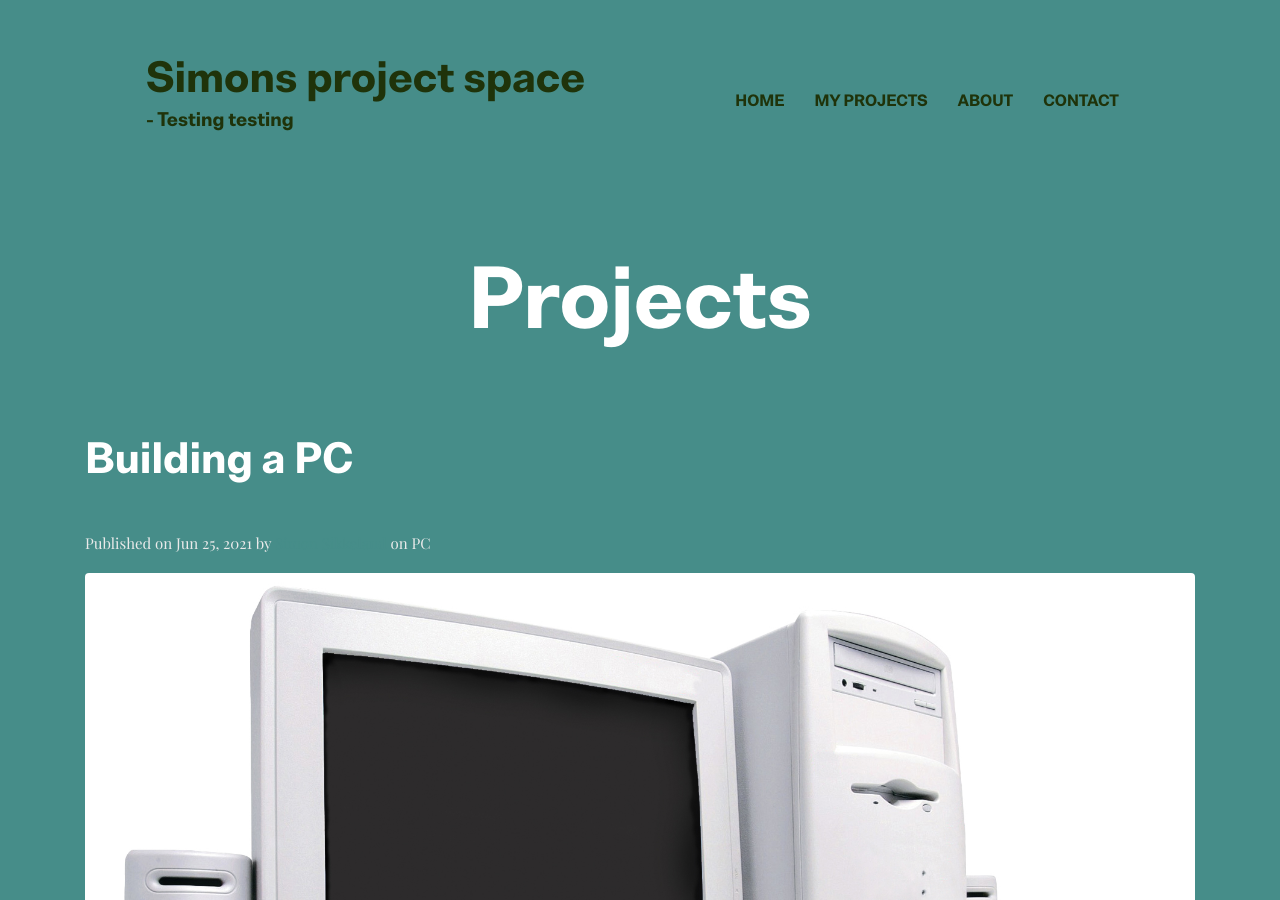
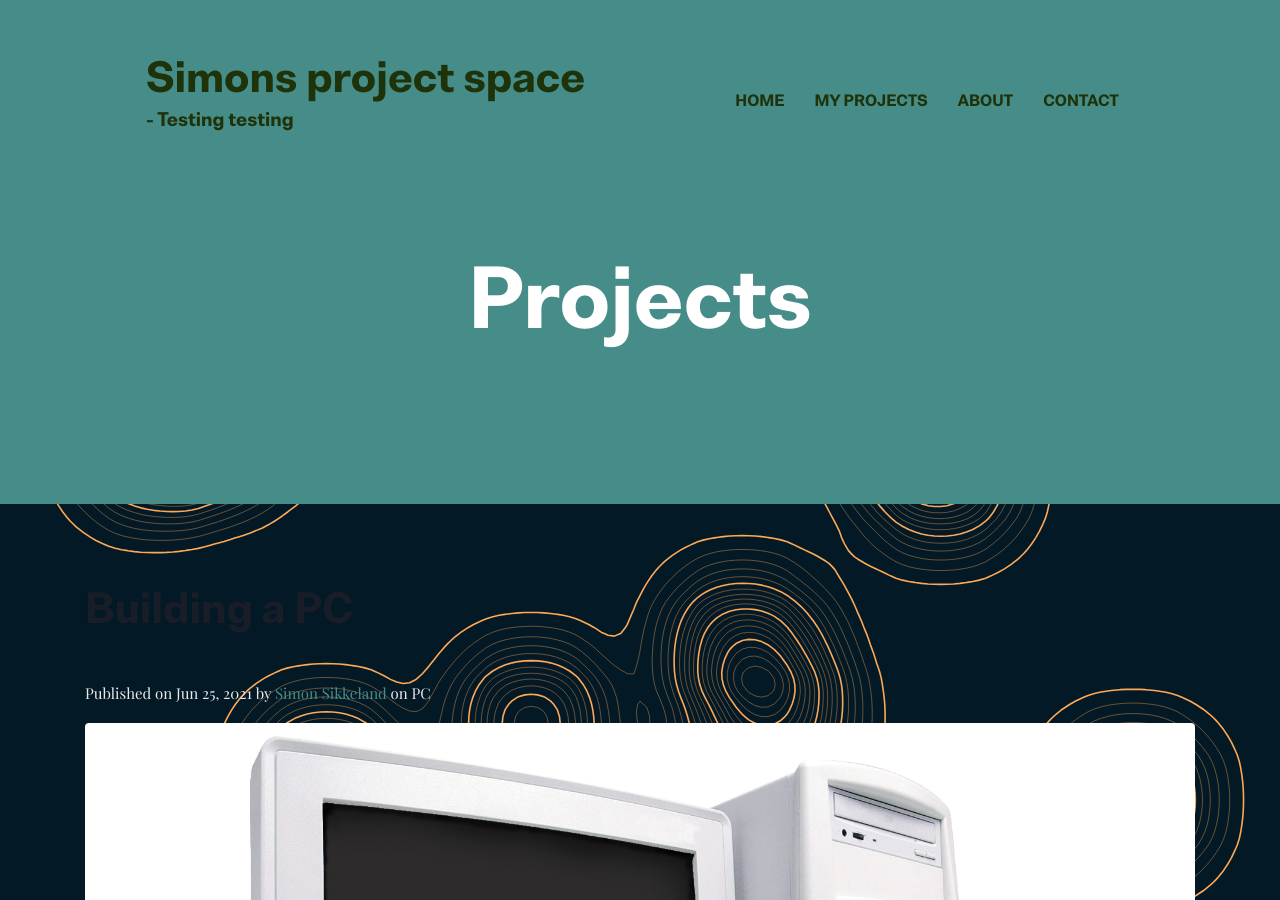
Before and after one commit to simonsikkeland/blog, a Jekyll site: the page built from _posts/2021-25-06-pc-build.markdown, in a window 1280 px wide and 900 px high. Built offline with Jekyll 4.4.1, drawn with Linux system fonts in a browser that asks for light colours.

Commit message:
first blog pc-build textcolor

```diff
--- a/_layouts/post.html
+++ b/_layouts/post.html
@@ -19,15 +19,15 @@
   <img src="{{ site.baseurl }}/assets/images/illustrations/leaf-orange.png" alt="illustrations" class="bg-shape-4">
   <img src="{{ site.baseurl }}/assets/images/illustrations/leaf-yellow.png" alt="illustrations" class="bg-shape-5">
   <img src="{{ site.baseurl }}/assets/images/illustrations/dots-group-cyan.png" alt="illustrations" class="bg-shape-6">
-  <img src="{{ site.baseurl }}/assets/images/illustrations/leaf-cyan-lg.png" alt="illustrations" class="bg-shape-7">
-</section> -->
+  <img src="{{ site.baseurl }}/assets/images/illustrations/leaf-cyan-lg.png" alt="illustrations" class="bg-shape-7"> -->
+</section>
+
 <!-- /page title -->
-
 <section class="section">
   <div class="container">
     <div class="row">
       <div class="col-lg-12">
-        <h3 class="text-white font-tertiary mb-5">{{ page.title | escape }}</h3>
+        <h3 class="primary-color font-tertiary mb-5">{{ page.title | escape }}</h3>
         <p class="font-secondary">Published on {{ page.date | date: '%b %d, %Y' }} by <span class="text-primary">{{ page.author }}</span
             class="text-primary"> on {% for tag in page.tags %}<span>{{ tag }} </span>{% endfor %}</p>
         <div class="content">
@@ -46,7 +46,7 @@
   <div class="container">
     <div class="row">
       <div class="col-12 text-center">
-        <h2 class="primary-color section-title">Similar Stories</h2>
+        <h2 class="text-color-light section-title">Similar Stories</h2>
       </div>
       {% for post in site.posts offset:0 limit:3 %}
       {% include post.html %}
```
